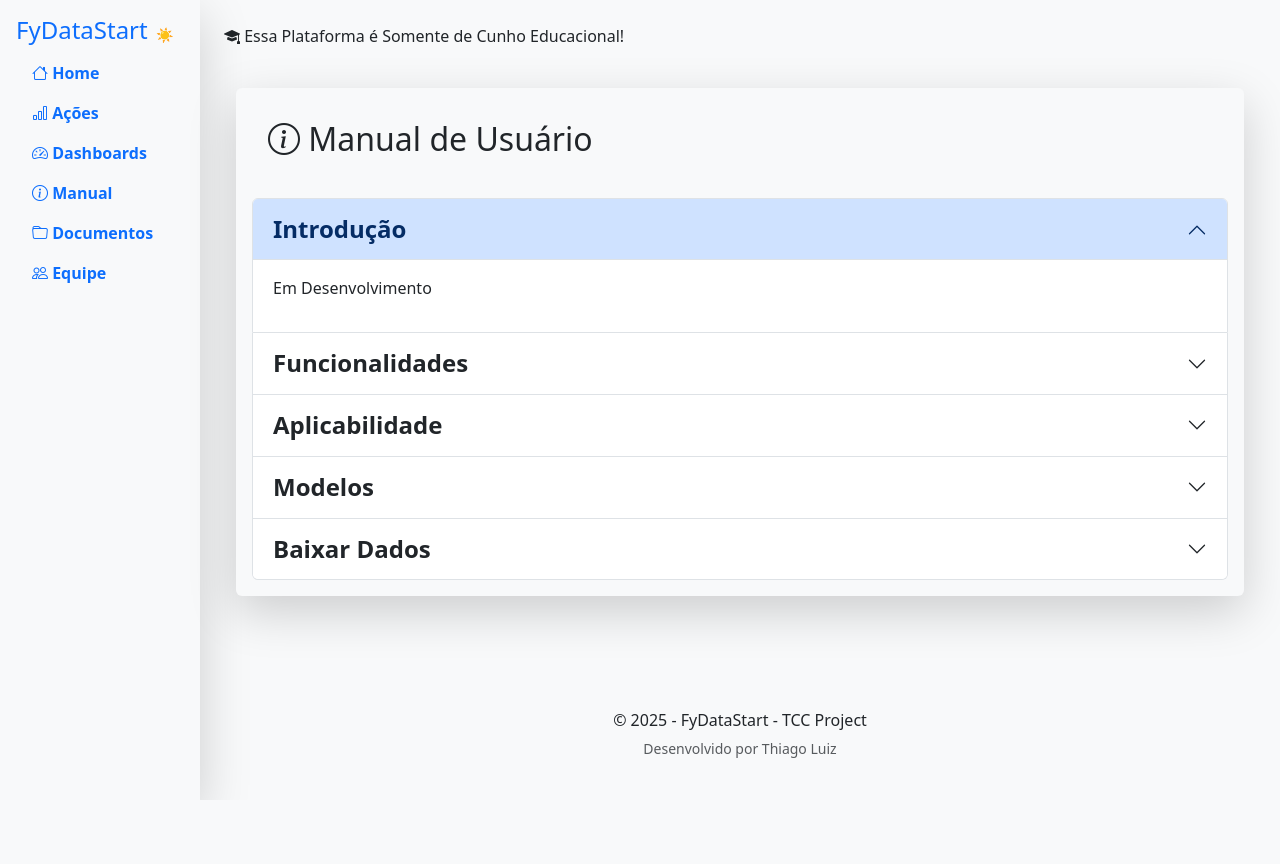
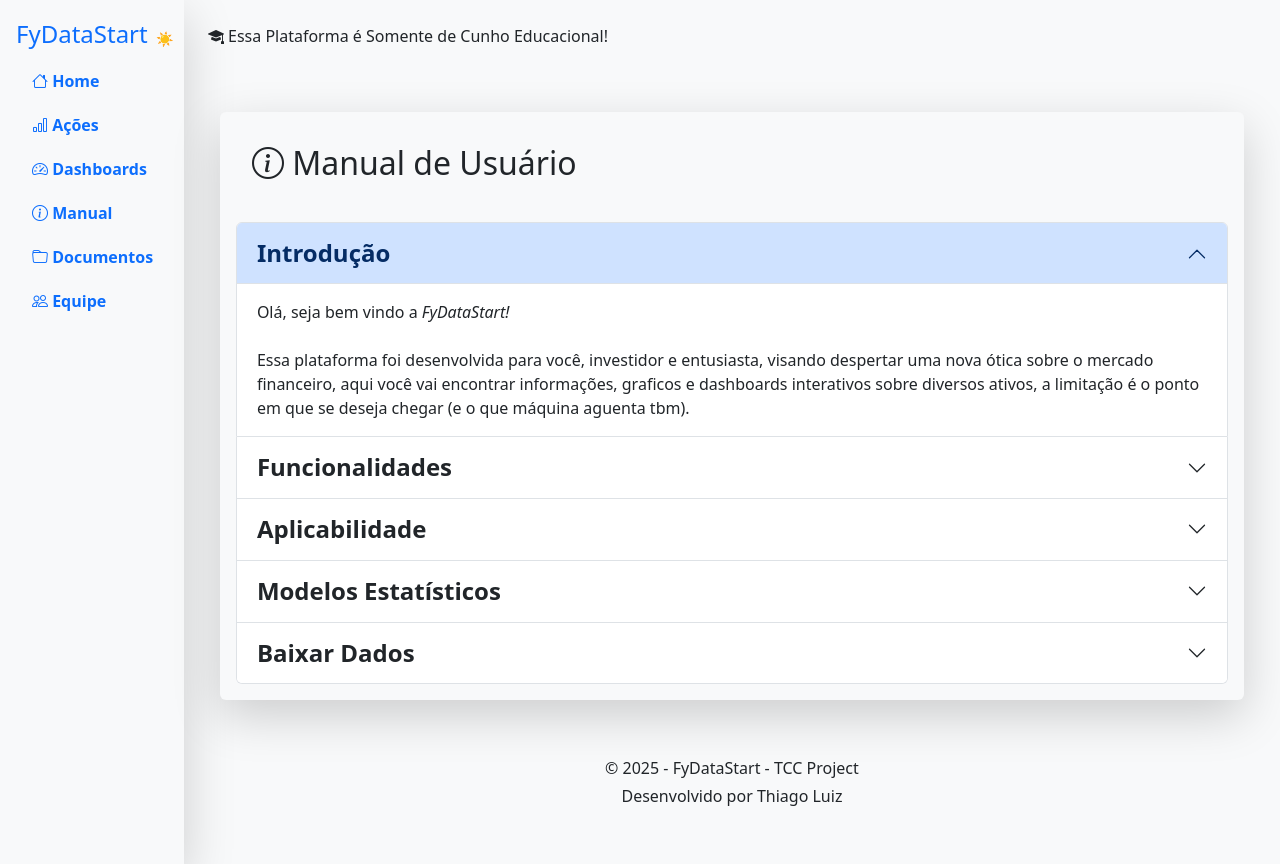
Before and after one commit to ThiagoLuiz18DEVJunior/FyDataStart, a Django app: page /Info in a window 1280 px wide. Before the commit the page ends 800 px from the top, so only its background shows below. Run offline with Django 4.2, Linux system fonts and the light colour scheme; some libraries are stand-ins or nearby versions.

Commit message:
Correção de Bugs info, docs e views

```diff
--- a/FyDataScience/FyDS/templates/base.html
+++ b/FyDataScience/FyDS/templates/base.html
@@ -9,37 +9,64 @@
     <link rel="stylesheet" href="{% static 'css/bootstrap.min.css' %}">
     <script src="https://cdn.plot.ly/plotly-2.32.0.min.js"></script>
 </head>
-<body id="theme-body" class="bg-light text-dark backgrou" style="height: 100%; position: relative;">
+<body id="theme-body" class="bg-light text-dark" style="height: 100%; position: relative;">
+
+     <!-- Botão do menu (App Mobile Version) -->
+    <button class="btn btn-primary d-md-none m-3" data-bs-toggle="offcanvas" data-bs-target="#sidebarMenu">
+        <i class="bi bi-list"></i> Menu
+    </button>
+    <div class="offcanvas offcanvas-start" tabindex="-1" id="sidebarMenu">
+      <div class="offcanvas-header">
+                <div class="d-flex justify-content-between align-items-center mt-1">
+                     <h5 class="offcanvas-title mt-3">FyDataStart</h5>
+                </div>
+        <button type="button" class="btn-close" data-bs-dismiss="offcanvas"></button>
+      </div>
+      <div class="offcanvas-body">
+        <ul class="nav nav-pills flex-column mb-auto fs-6 fw-semibold">
+            <li><a href="{% url 'Home' %}" class="nav-link d-block py-2"><i class="bi bi-house"></i> Home</a></li>
+            <li><a href="{% url 'Stock' %}" class="nav-link d-block py-2"><i class="bi bi-bar-chart"></i> Ações</a></li>
+            <li><a href="{% url 'Dash' %}" class="nav-link d-block py-2"><i class="bi bi-speedometer2"></i> Dashboards</a></li>
+            <li><a href="{% url 'Info' %}" class="nav-link d-block py-2"><i class="bi bi-info-circle"></i> Manual</a></li>
+            <li><a href="{% url 'Doc' %}" class="nav-link d-block py-2"><i class="bi bi-folder"></i> Documentos</a></li>
+            <li><a href="{% url 'Dev' %}" class="nav-link d-block py-2"><i class="bi bi-people"></i> Equipe</a></li>
+        </ul>
+      </div>
+    </div>
+
+    <!-- Menu Padrão Desktop -->
     <div class="d-flex">
-        <nav id="theme-body" class="shadow-lg" style="width: 200px; min-height: 100vh;">
+        <nav class="shadow-lg d-none d-md-block" style="width: 200px; min-height: 100vh;">
             <div class="p-3 position-fixed">
-                <div class="d-flex justify-content-between align-items-center">
+                <div class="d-flex justify-content-between align-items-center mt-1">
                      <h4><a href="{% url 'Home' %}" class="text-decoration-none">FyDataStart</a></h4>
                      <button id="theme-toggle" class="btn btn-sm border-0">
                         ☀️
                     </button>
                 </div>
                 <ul class="nav nav-pills flex-column mb-auto fs-6 fw-semibold">
-                    <li><a href="{% url 'Home' %}" class="nav-link d-block py-2"><i class="bi bi-house"></i> Home</a></li>
-                    <li><a href="{% url 'Stock' %}" class="nav-link d-block py-2"><i class="bi bi-bar-chart"></i> Ações</a></li>
-                    <li><a href="{% url 'Dash' %}" class="nav-link d-block py-2"><i class="bi bi-speedometer2"></i> Dashboards</a></li>
-                    <li><a href="{% url 'Info' %}" class="nav-link d-block py-2"><i class="bi bi-info-circle"></i> Manual</a></li>
-                    <li><a href="{% url 'Doc' %}" class="nav-link d-block py-2"><i class="bi bi-folder"></i> Documentos</a></li>
-                    <li><a href="{% url 'Dev' %}" class="nav-link d-block py-2"><i class="bi bi-people"></i> Equipe</a></li>
+                    <li><a href="{% url 'Home' %}" class="nav-link d-block py-2 mt-1"><i class="bi bi-house"></i> Home</a></li>
+                    <li><a href="{% url 'Stock' %}" class="nav-link d-block py-2  mt-1"><i class="bi bi-bar-chart"></i> Ações</a></li>
+                    <li><a href="{% url 'Dash' %}" class="nav-link d-block py-2  mt-1"><i class="bi bi-speedometer2"></i> Dashboards</a></li>
+                    <li><a href="{% url 'Info' %}" class="nav-link d-block py-2  mt-1"><i class="bi bi-info-circle"></i> Manual</a></li>
+                    <li><a href="{% url 'Doc' %}" class="nav-link d-block py-2  mt-1"><i class="bi bi-folder"></i> Documentos</a></li>
+                    <li><a href="{% url 'Dev' %}" class="nav-link d-block py-2  mt-1"><i class="bi bi-people"></i> Equipe</a></li>
                 </ul>
             </div>
         </nav>
         <div class="flex-grow-1 p-4" style=" display: flex; flex-direction: column; min-height: 100vh;">
                 <p class="bi bi-mortarboard-fill"> Essa Plataforma é Somente de Cunho Educacional!</p>
-                <main class="container" style="flex: 1">
-                         {% block content %}
-                         {% endblock %}
+                <main class="my-4" style="flex: 1;">
+                    <div class="container">
+                        {% block content %}
+                        {% endblock %}
+                    </div>
                 </main>
 
             <footer class="text-center py-3 mt-3">
                 <div class="container">
                      <p class="mb-1">&copy; 2025 - FyDataStart - TCC Project</p>
-                     <small class="text-muted">Desenvolvido por Thiago Luiz</small>
+                     <p class="fs-6">Desenvolvido por Thiago Luiz</p>
                  </div>
             </footer>
         </div>
--- a/FyDataScience/FyDS/templates/info.html
+++ b/FyDataScience/FyDS/templates/info.html
@@ -13,9 +13,13 @@
             </h2>
             <div id="collapseIntro" class="accordion-collapse collapse show" aria-labelledby="headingIntro" data-bs-parent="#manualAccordion">
                 <div class="accordion-body">
-                    <p>
-                        Em Desenvolvimento
-                    </p>
+                    <span>
+                            Olá, seja bem vindo a <em>FyDataStart!</em>
+                        </br></br>
+                            Essa plataforma foi desenvolvida para você, investidor e entusiasta, visando despertar uma nova ótica sobre o mercado
+                            financeiro, aqui você vai encontrar informações, graficos e dashboards interativos sobre diversos ativos, a limitação
+                            é o ponto em que se deseja chegar (e o que máquina aguenta tbm).
+                    </span>
                 </div>
             </div>
         </div>
@@ -27,9 +31,14 @@
             </h2>
             <div id="collapseFuncionalidades" class="accordion-collapse collapse" aria-labelledby="headingFuncionalidades" data-bs-parent="#manualAccordion">
                 <div class="accordion-body">
-                    <p>
-                          Em Desenvolvimento
-                    </p>
+                   <ul>
+                    <li class="fw-bold"> Página Inicial </li>
+                    <li class="fw-bold"> Página de Ações </li>
+                    <li class="fw-bold" > Página de Dashboard </li>
+                    <li class="fw-bold"> Página de Informações </li>
+                    <li class="fw-bold"> Página de Documentação </li>
+                    <li class="fw-bold"> Página de Desenvolvedores </li>
+                   </ul>
                 </div>
             </div>
         </div>
@@ -42,7 +51,7 @@
             <div id="collapseAplicabilidade" class="accordion-collapse collapse" aria-labelledby="headingAplicabilidade" data-bs-parent="#manualAccordion">
                 <div class="accordion-body">
                     <p>
-                          Em Desenvolvimento
+                        Estudo e coleta de informações sobre ativos do mercado financeiro!
                     </p>
                 </div>
             </div>
@@ -50,14 +59,27 @@
         <div class="accordion-item">
             <h2 class="accordion-header" id="headingModelos">
                 <button class="accordion-button collapsed  fw-bold fs-4" type="button" data-bs-toggle="collapse" data-bs-target="#collapseModelos" aria-expanded="false" aria-controls="collapseModelos">
-                    Modelos
+                    Modelos Estatísticos
                 </button>
             </h2>
             <div id="collapseModelos" class="accordion-collapse collapse" aria-labelledby="headingModelos" data-bs-parent="#manualAccordion">
                 <div class="accordion-body">
-                    <p>Modelos disponíveis na plataforma:
-                          Em Desenvolvimento
-                    </p>
+                    <ul>
+                        <li class="fw-bold">AR (AutoRegressive):</li>
+                            <p> Template text </p>
+                        <li class="fw-bold">MA (Moving Average):</li>
+                            <p> Template text </p>
+                        <li class="fw-bold">ARMA (AutoRegressive Moving Average):</li>
+                            <p> Template text </p>
+                        <li class="fw-bold">ARIMA (AutoRegressive Integrated Moving Average):</li>
+                            <p> Template text </p>
+                        <li class="fw-bold">SARIMA (Seasonal AutoRegressive Integrated Moving Average):</li>
+                            <p> Template text </p>
+                        <li class="fw-bold">ARCH (AutoRegressive Conditional Heteroskedasticity):</li>
+                            <p> Template text </p>
+                        <li class="fw-bold">GARCH (Generalized Autoregressive Conditional Heteroskedasticity):</li>
+                            <p> Template text </p>
+                    </ul>
                 </div>
             </div>
         </div>
--- a/FyDataScience/FyDS/views.py
+++ b/FyDataScience/FyDS/views.py
@@ -322,12 +322,13 @@
         return fig_linha, fig_acf, fig_hist, fig_scatter
 
     def rodar_modelo_sarima(self, fechamento, simbolo, periodo):
-        modelo = SARIMAX(fechamento, order=(1, 1, 1), seasonal_order=(1, 1, 1, 12)).fit()
+        modelo = SARIMAX(fechamento, order=(1, 1, 1), seasonal_order=(1, 1, 1, 12), enforce_stationarity=False, enforce_invertibility=False).fit()
         lag = 1
         start = lag
         end = len(fechamento) - 1
         previsao = modelo.predict(start=start, end=end, dynamic=False)
         fechamento_slice = fechamento[start:end + 1]
+        print(modelo.mle_retvals)
 
         residuos = fechamento_slice - previsao
 
```
